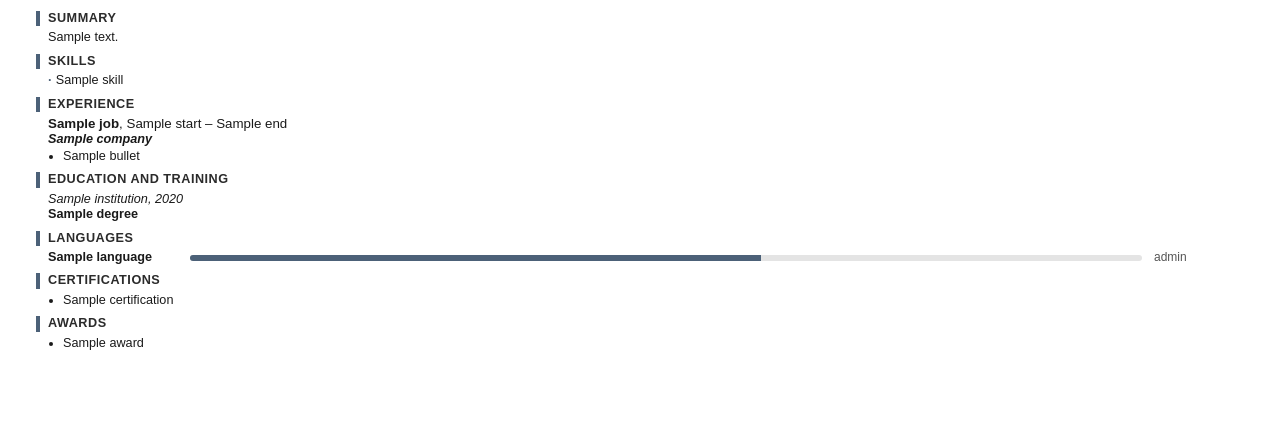
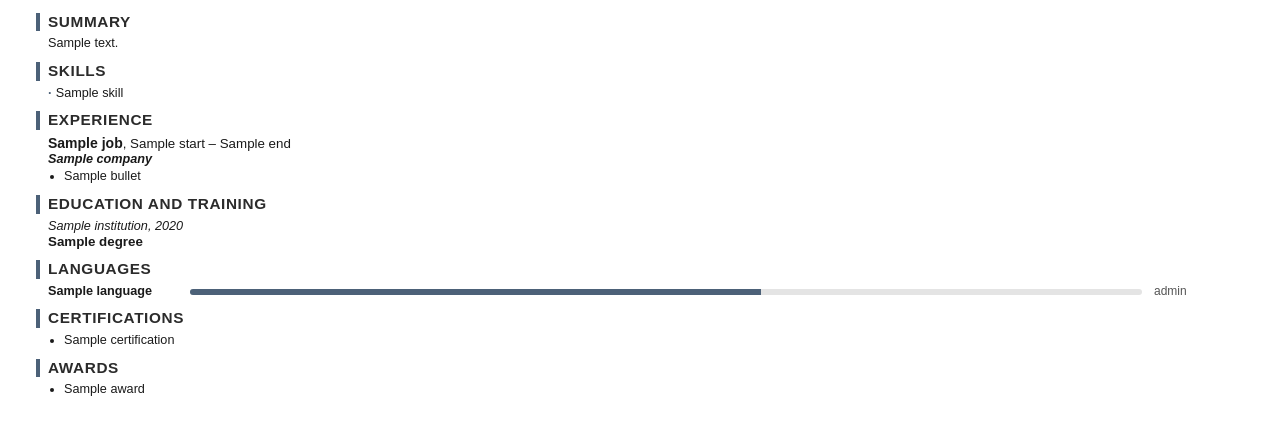
Before and after one commit to Inframiq/AI-copilot, a Python web app: template apps/api/templates/ats_sidebar.html in a window 1280 px wide. Shown: the part 116-551 px from the top of the page. Run offline with Jinja, Linux system fonts and the light colour scheme; the template is opened without the code that fills it: most values are stand-ins (such as "Sample title", 1, 10 or a date in 2020); grey boxes marked "Sample" are stand-in pictures.

Commit message:
fix(api): tighten resume PDF typography hierarchy and spacing
Section headings and subheadings (job title, degree) were sometimes
the same size as body text or missing explicit bold weight, making
the hierarchy hard to read. Bump heading/subheading sizes and add
explicit font-weight across all 5 ATS templates, plus more breathing
room around sections.

Co-Authored-By: Claude Sonnet 5 <noreply@anthropic.com>

```diff
--- a/apps/api/templates/ats_sidebar.html
+++ b/apps/api/templates/ats_sidebar.html
@@ -12,31 +12,31 @@
   .contact-line { font-size: 9pt; color: #333; margin-bottom: 2px; }
   .contact-line .marker { color: #4c6178; font-weight: bold; margin-right: 6px; }
   .body { padding: 3px 36px 16px; }
-  .section { margin-top: 8px; }
-  .section-label { font-size: 9.5pt; font-weight: 800; color: #2b2b2b; text-transform: uppercase;
-    letter-spacing: 0.04em; border-left: 4px solid #4c6178; padding-left: 8px; margin-bottom: 4px; }
+  .section { margin-top: 10px; }
+  .section-label { font-size: 11.5pt; font-weight: 800; color: #2b2b2b; text-transform: uppercase;
+    letter-spacing: 0.04em; border-left: 4px solid #4c6178; padding-left: 8px; margin-bottom: 5px; }
   .section-body { padding-left: 12px; }
   p.summary { margin: 0; font-size: 9.5pt; }
   ul.skills-grid { list-style: none; margin: 0; padding: 0; columns: 2; column-gap: 24px; font-size: 9.5pt; }
   ul.skills-grid li { margin-bottom: 2px; }
   ul.skills-grid li:before { content: "· "; color: #4c6178; font-weight: bold; }
-  .job { margin-bottom: 6px; }
-  .job:not(:last-child) { border-bottom: 1px dashed #bbb; padding-bottom: 6px; }
+  .job { margin-bottom: 7px; }
+  .job:not(:last-child) { border-bottom: 1px dashed #bbb; padding-bottom: 7px; }
   .job-title-line { font-size: 10pt; }
-  .job-title-line .title { font-weight: 700; }
+  .job-title-line .title { font-weight: 700; font-size: 10.5pt; }
   .job-title-line .dates { float: right; font-weight: 400; color: #444; }
-  .job-company { font-weight: 700; font-style: italic; font-size: 9.5pt; margin-bottom: 1px; }
-  ul.bullets { margin: 1px 0 0 15px; padding: 0; font-size: 9.5pt; }
-  ul.bullets li { margin-bottom: 1px; }
-  .edu-item { font-size: 9.5pt; margin-bottom: 2px; }
+  .job-company { font-weight: 700; font-style: italic; font-size: 9.5pt; margin-bottom: 2px; }
+  ul.bullets { margin: 2px 0 0 16px; padding: 0; font-size: 9.5pt; }
+  ul.bullets li { margin-bottom: 2px; }
+  .edu-item { font-size: 9.5pt; margin-bottom: 3px; }
   .edu-item .school { font-style: italic; }
-  .edu-item .degree { font-weight: 700; display: block; }
-  .lang-row { display: flex; align-items: center; gap: 12px; margin-bottom: 5px; }
+  .edu-item .degree { font-weight: 700; font-size: 10pt; display: block; }
+  .lang-row { display: flex; align-items: center; gap: 12px; margin-bottom: 6px; }
   .lang-name { width: 130px; font-size: 9.5pt; }
   .lang-name b { font-weight: 700; }
   .lang-bar-track { flex: 1; height: 6px; background: #e4e4e4; border-radius: 3px; overflow: hidden; }
   .lang-bar-fill { height: 100%; background: #4c6178; }
-  ul.plain { margin: 0 0 0 15px; padding: 0; font-size: 9.5pt; }
+  ul.plain { margin: 2px 0 0 16px; padding: 0; font-size: 9.5pt; }
 </style>
 </head>
 <body>
```
Also changed, not shown: apps/api/templates/ats_clean.html (+9 -9 lines), apps/api/templates/ats_minimal.html (+11 -11 lines), apps/api/templates/ats_modern.html (+6 -6 lines), apps/api/templates/ats_professional.html (+12 -12 lines).
